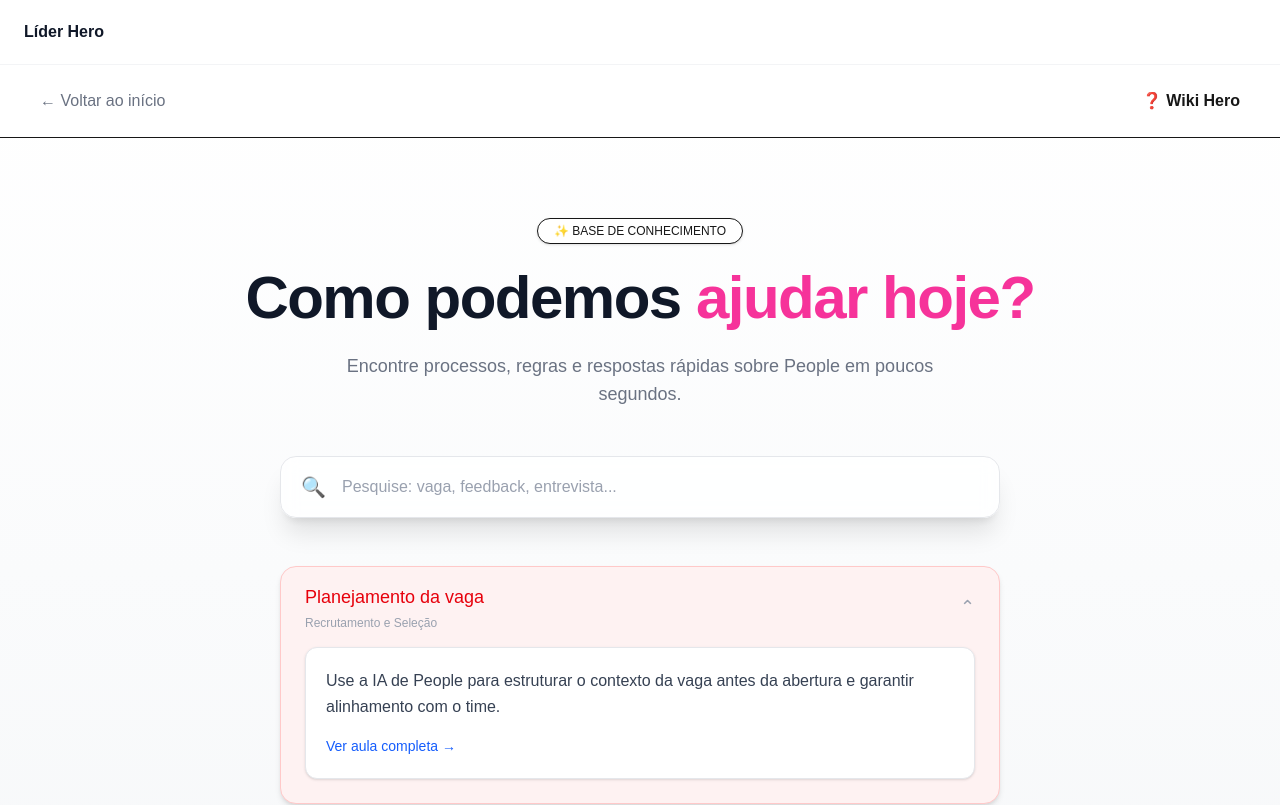
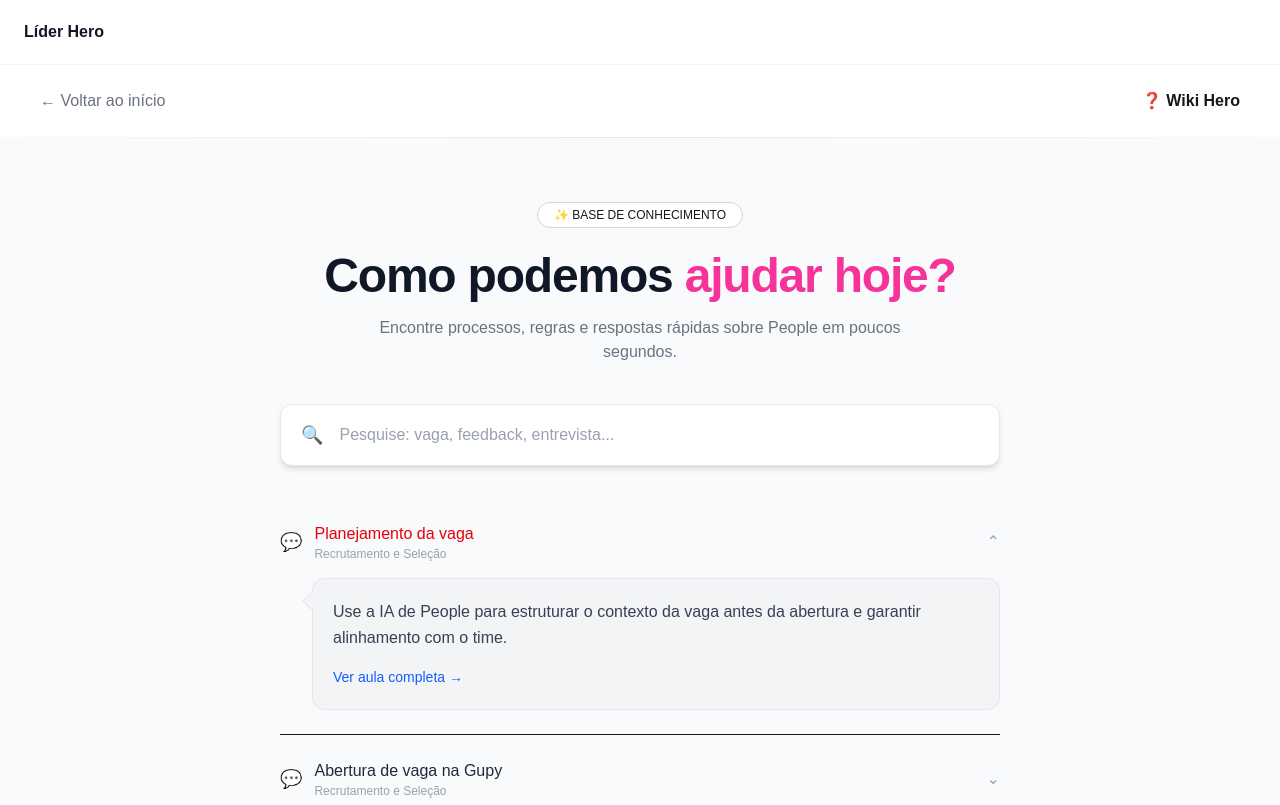
Before and after one commit to amandafrann/programa-lider-hero, a Next.js app: page /wiki in a window 1280 px wide. Shown: the top 805 px of the page. Built offline with nearby package versions, Linux system fonts and the light colour scheme; no server answers.

Commit message:
atualizar wiki refinada

```diff
--- a/app/wiki/page.tsx
+++ b/app/wiki/page.tsx
@@ -4,7 +4,6 @@ import { useState } from "react";
 import Link from "next/link";
 import { courseData } from "@/lib/courseData";
 
-// 🔥 TRANSFORMA BASE EM FAQ
 const gerarFAQ = () => {
   const resultado: any[] = [];
 
@@ -48,10 +47,10 @@ export default function WikiPage() {
     : faq;
 
   return (
-    <div className="min-h-screen bg-gradient-to-b from-white via-gray-50 to-gray-100">
+    <div className="min-h-screen bg-gray-50">
 
       {/* HEADER */}
-      <div className="flex items-center justify-between px-10 py-6 border-b bg-white">
+      <div className="flex items-center justify-between px-10 py-6 bg-white">
         <Link
           href="/"
           className="text-gray-500 hover:text-black flex items-center gap-2"
@@ -64,34 +63,39 @@ export default function WikiPage() {
         </div>
       </div>
 
+      {/* LINHA SUAVE */}
+      <div className="h-px bg-gradient-to-r from-transparent via-gray-200 to-transparent" />
+
       {/* HERO */}
-      <div className="text-center pt-20 pb-12 px-6">
+      <div className="text-center pt-16 pb-10 px-6">
 
-        <div className="inline-flex items-center gap-2 px-4 py-1 text-xs rounded-full bg-white shadow-sm border mb-6">
+        {/* BADGE */}
+        <div className="inline-flex items-center gap-2 px-4 py-1 text-xs rounded-full border border-gray-300 bg-white mb-6">
           ✨ BASE DE CONHECIMENTO
         </div>
 
-        <h1 className="text-4xl md:text-6xl font-semibold tracking-tight text-gray-900 mb-6">
+        {/* TÍTULO AJUSTADO */}
+        <h1 className="text-3xl md:text-5xl font-semibold tracking-tight text-gray-900 mb-4">
           Como podemos{" "}
           <span className="text-pink-500">ajudar hoje?</span>
         </h1>
 
-        <p className="text-gray-500 text-lg max-w-2xl mx-auto">
+        <p className="text-gray-500 max-w-xl mx-auto">
           Encontre processos, regras e respostas rápidas sobre People
           em poucos segundos.
         </p>
 
       </div>
 
-      {/* BUSCA PREMIUM */}
-      <div className="max-w-3xl mx-auto px-6 mb-12">
+      {/* BUSCA */}
+      <div className="max-w-3xl mx-auto px-6 mb-10">
 
-        <div className="bg-white/80 backdrop-blur border border-gray-200 shadow-xl rounded-2xl px-5 py-4 flex items-center gap-4 focus-within:ring-2 focus-within:ring-pink-400 transition">
+        <div className="bg-white border border-gray-200 shadow-md rounded-xl px-5 py-4 flex items-center gap-4">
 
-          <span className="text-gray-400 text-xl">🔍</span>
+          <span className="text-gray-400 text-lg">🔍</span>
 
           <input
-            className="w-full outline-none text-gray-800 placeholder-gray-400 bg-transparent"
+            className="w-full outline-none text-gray-800 placeholder-gray-400"
             placeholder="Pesquise: vaga, feedback, entrevista..."
             value={busca}
             onChange={(e) => setBusca(e.target.value)}
@@ -111,54 +115,59 @@ export default function WikiPage() {
       </div>
 
       {/* RESULTADOS */}
-      <div className="max-w-3xl mx-auto px-6 space-y-4">
+      <div className="max-w-3xl mx-auto px-6 space-y-2">
 
         {resultados.map((item, index) => {
           const id = index;
           const isOpen = aberto === id;
 
           return (
-            <div
-              key={id}
-              className={`border rounded-2xl overflow-hidden transition-all duration-200
-              ${
-                isOpen
-                  ? "bg-red-50 border-red-200 shadow-md"
-                  : "bg-white border-gray-200 hover:shadow-sm"
-              }`}
-            >
+            <div key={id} className="border-b">
 
               {/* PERGUNTA */}
               <div
-                className="cursor-pointer px-6 py-4 flex justify-between items-center"
                 onClick={() =>
                   setAberto(isOpen ? null : id)
                 }
+                className={`flex items-center justify-between py-4 cursor-pointer transition
+                ${isOpen ? "text-red-600" : "text-gray-800 hover:text-black"}
+                `}
               >
-                <div>
 
-                  <p className={`font-medium text-lg
-                    ${isOpen ? "text-red-600" : "text-gray-900"}
-                  `}>
-                    {item.pergunta}
-                  </p>
+                <div className="flex items-center gap-3">
 
-                  <p className="text-xs text-gray-400 mt-1">
-                    {item.categoria}
-                  </p>
+                  <span className={`text-lg ${
+                    isOpen ? "text-red-500" : "text-gray-300"
+                  }`}>
+                    💬
+                  </span>
+
+                  <div>
+                    <p className="font-medium">
+                      {item.pergunta}
+                    </p>
+
+                    <p className="text-xs text-gray-400">
+                      {item.categoria}
+                    </p>
+                  </div>
 
                 </div>
 
-                <span className="text-gray-400 text-lg">
+                <span className="text-gray-400">
                   {isOpen ? "⌃" : "⌄"}
                 </span>
+
               </div>
 
               {/* RESPOSTA */}
               {isOpen && (
-                <div className="px-6 pb-6">
+                <div className="pb-6 pl-8">
 
-                  <div className="bg-white border border-gray-200 rounded-xl p-5 text-gray-700 shadow-sm">
+                  <div className="relative bg-gray-100 border border-gray-200 rounded-xl p-5 text-gray-700">
+
+                    {/* SETINHA */}
+                    <div className="absolute -left-2 top-4 w-3 h-3 bg-gray-100 border-l border-b border-gray-200 rotate-45" />
 
                     <p className="leading-relaxed">
                       {item.resposta}
@@ -189,6 +198,7 @@ export default function WikiPage() {
       </div>
 
       <div className="h-24"></div>
+
     </div>
   );
 }
```
